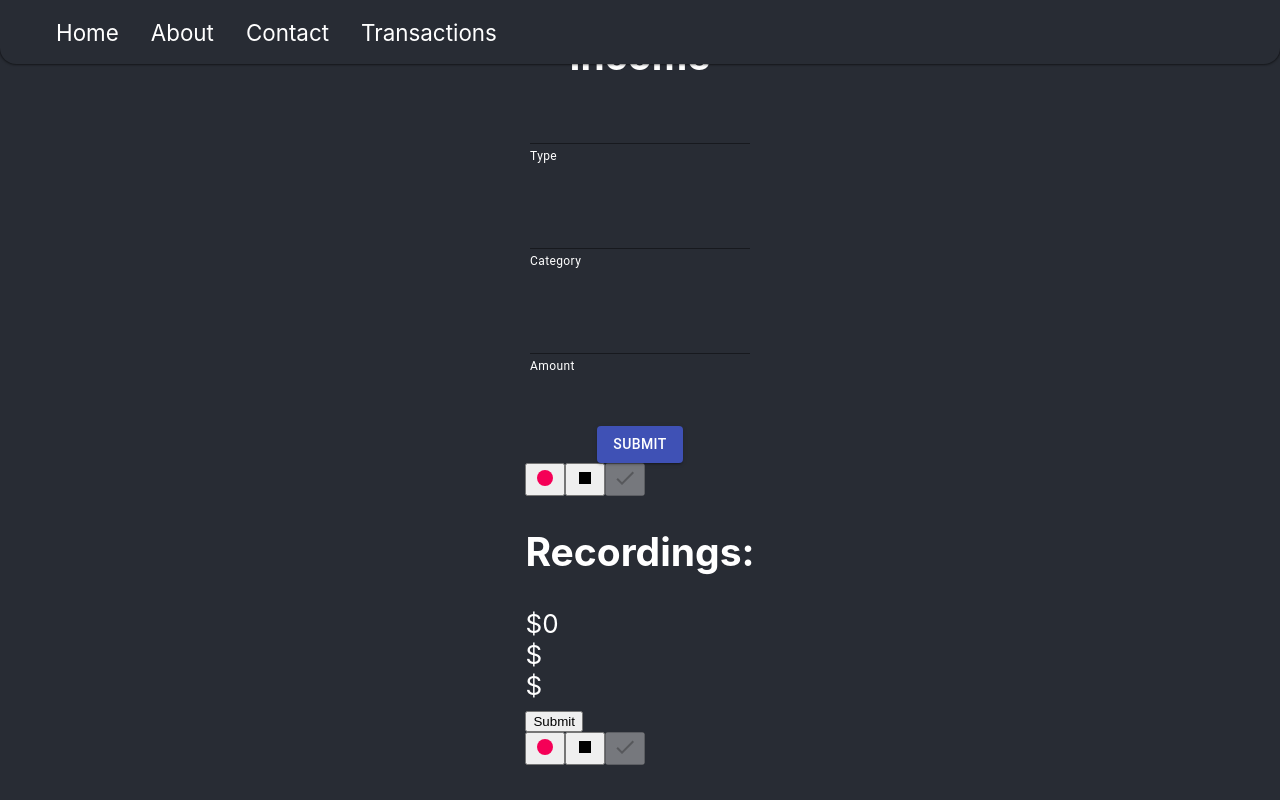
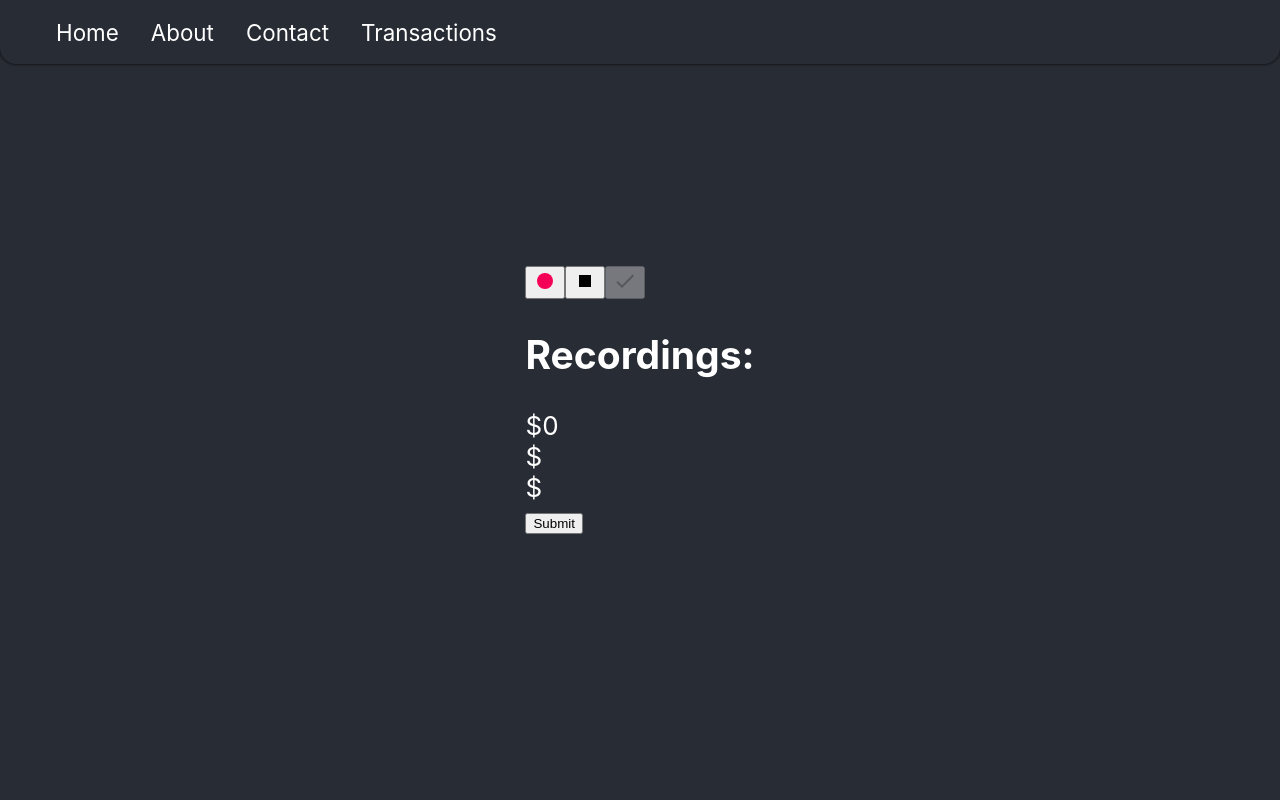
Before and after one commit to when-2-meet-dupe/speech-app, a React (Create React App) app in the folder client/: page / in a window 1280 px wide. Shown: the top 800 px of the page. Built offline with nearby package versions, Linux system fonts and the light colour scheme.

Commit message:
Fix double form ting

```diff
--- a/client/src/App.js
+++ b/client/src/App.js
@@ -11,7 +11,7 @@ function App() {
       <div className="App-header">
         <Nav />
         {/* <Income /> */}
-        <SpeechToText />
+        {/* <SpeechToText /> */}
       </div>
     </Router>
     // <div className="App-header">
--- a/client/src/pages/Home.js
+++ b/client/src/pages/Home.js
@@ -14,13 +14,6 @@ const LightTextField = styled(TextField)`
 const Income = () => {
   return (
     <Fragment>
-      <h2> Income</h2>
-      {fieldKeys.map((key) => {
-        return <LightTextField helperText={key} />;
-      })}
-      <Button variant="contained" color="primary">
-        Submit
-      </Button>
       <SpeechToText />
     </Fragment>
   );
```
